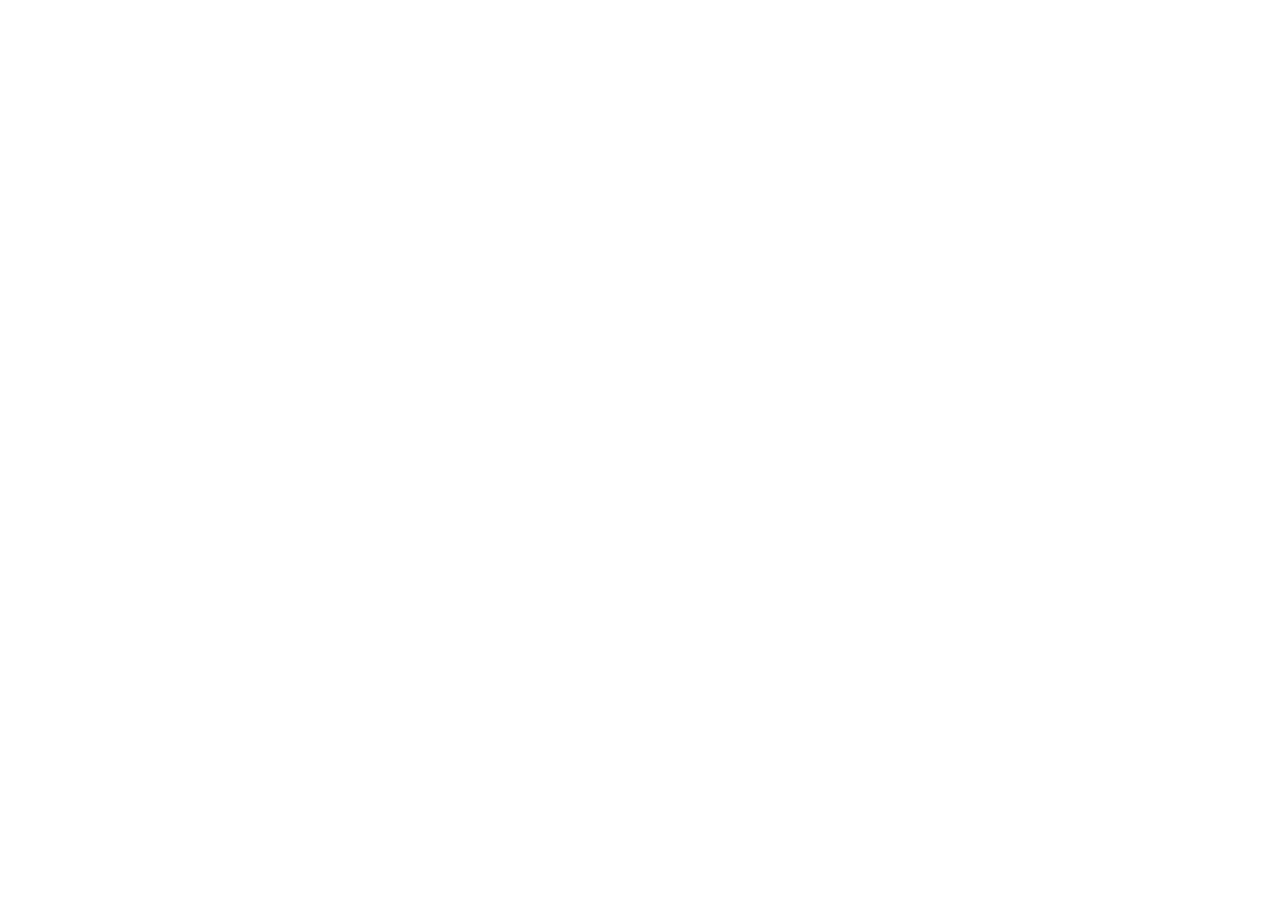
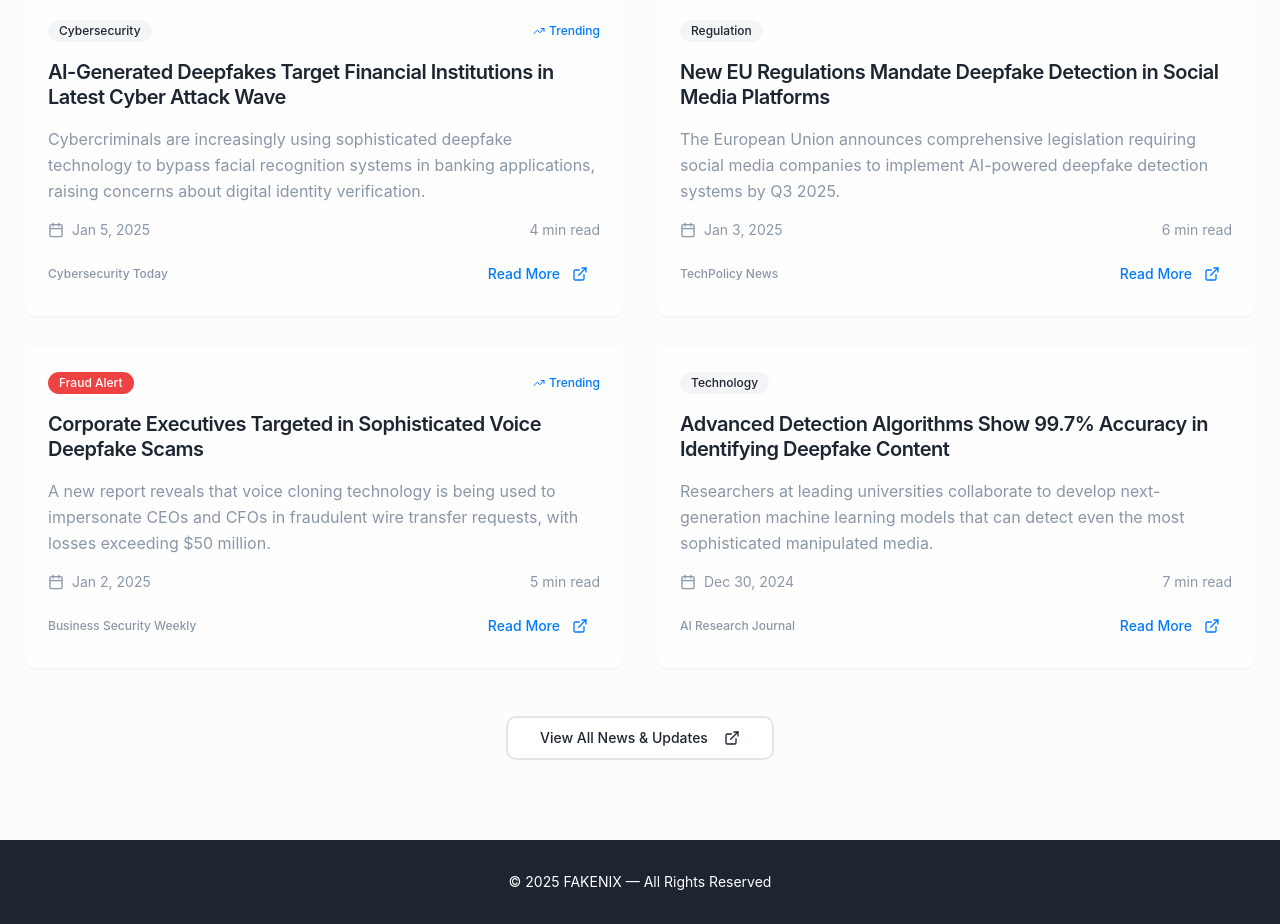
Before and after one commit to Divakar130506/fakenix-trust-hub, a React (Vite) app: page / in a window 1280 px wide. Shown: the part 920-1844 px from the top of the page. Before the commit the page ends 800 px from the top, so only its background shows below. Built offline with nearby package versions, Linux system fonts and the light colour scheme.

Commit message:
Add news content section

```diff
--- /dev/null
+++ b/src/components/NewsSection.tsx
@@ -0,0 +1,130 @@
+import { Card, CardContent, CardHeader, CardTitle } from "@/components/ui/card";
+import { Badge } from "@/components/ui/badge";
+import { Button } from "@/components/ui/button";
+import { Calendar, ExternalLink, TrendingUp } from "lucide-react";
+
+const NewsSection = () => {
+  const newsArticles = [
+    {
+      id: 1,
+      title: "AI-Generated Deepfakes Target Financial Institutions in Latest Cyber Attack Wave",
+      excerpt: "Cybercriminals are increasingly using sophisticated deepfake technology to bypass facial recognition systems in banking applications, raising concerns about digital identity verification.",
+      category: "Cybersecurity",
+      date: "2025-01-05",
+      readTime: "4 min read",
+      trending: true,
+      source: "Cybersecurity Today"
+    },
+    {
+      id: 2,
+      title: "New EU Regulations Mandate Deepfake Detection in Social Media Platforms",
+      excerpt: "The European Union announces comprehensive legislation requiring social media companies to implement AI-powered deepfake detection systems by Q3 2025.",
+      category: "Regulation",
+      date: "2025-01-03",
+      readTime: "6 min read",
+      trending: false,
+      source: "TechPolicy News"
+    },
+    {
+      id: 3,
+      title: "Corporate Executives Targeted in Sophisticated Voice Deepfake Scams",
+      excerpt: "A new report reveals that voice cloning technology is being used to impersonate CEOs and CFOs in fraudulent wire transfer requests, with losses exceeding $50 million.",
+      category: "Fraud Alert",
+      date: "2025-01-02",
+      readTime: "5 min read",
+      trending: true,
+      source: "Business Security Weekly"
+    },
+    {
+      id: 4,
+      title: "Advanced Detection Algorithms Show 99.7% Accuracy in Identifying Deepfake Content",
+      excerpt: "Researchers at leading universities collaborate to develop next-generation machine learning models that can detect even the most sophisticated manipulated media.",
+      category: "Technology",
+      date: "2024-12-30",
+      readTime: "7 min read",
+      trending: false,
+      source: "AI Research Journal"
+    }
+  ];
+
+  return (
+    <section className="py-20 bg-secondary/30">
+      <div className="max-w-7xl mx-auto px-6">
+        {/* Section Header */}
+        <div className="text-center mb-16">
+          <h2 className="text-3xl lg:text-4xl font-bold text-foreground mb-4">
+            Latest Deepfake & Cybersecurity News
+          </h2>
+          <p className="text-xl text-muted-foreground max-w-3xl mx-auto">
+            Stay informed about the latest developments in deepfake detection, cybersecurity threats,
+            and digital media manipulation trends.
+          </p>
+        </div>
+
+        {/* News Grid */}
+        <div className="grid md:grid-cols-2 lg:grid-cols-2 gap-8 mb-12">
+          {newsArticles.map((article) => (
+            <Card key={article.id} className="group hover:shadow-lg transition-all duration-300 border-0 bg-background/60 backdrop-blur-sm">
+              <CardHeader className="pb-4">
+                <div className="flex items-center justify-between mb-3">
+                  <Badge
+                    variant={article.category === 'Fraud Alert' ? 'destructive' : 'secondary'}
+                    className="text-xs font-medium"
+                  >
+                    {article.category}
+                  </Badge>
+                  {article.trending && (
+                    <div className="flex items-center text-primary text-xs font-medium">
+                      <TrendingUp className="w-3 h-3 mr-1" />
+                      Trending
+                    </div>
+                  )}
+                </div>
+                <CardTitle className="text-xl font-semibold leading-tight group-hover:text-primary transition-colors">
+                  {article.title}
+                </CardTitle>
+              </CardHeader>
+              <CardContent className="pt-0">
+                <p className="text-muted-foreground mb-4 leading-relaxed">
+                  {article.excerpt}
+                </p>
+
+                <div className="flex items-center justify-between text-sm text-muted-foreground mb-4">
+                  <div className="flex items-center">
+                    <Calendar className="w-4 h-4 mr-2" />
+                    {new Date(article.date).toLocaleDateString('en-US', {
+                      month: 'short',
+                      day: 'numeric',
+                      year: 'numeric'
+                    })}
+                  </div>
+                  <span>{article.readTime}</span>
+                </div>
+
+                <div className="flex items-center justify-between">
+                  <span className="text-xs text-muted-foreground font-medium">
+                    {article.source}
+                  </span>
+                  <Button variant="ghost" size="sm" className="text-primary hover:text-primary-hover">
+                    Read More
+                    <ExternalLink className="w-3 h-3 ml-1" />
+                  </Button>
+                </div>
+              </CardContent>
+            </Card>
+          ))}
+        </div>
+
+        {/* View All News Button */}
+        <div className="text-center">
+          <Button variant="outline" size="lg" className="border-2 hover:bg-primary hover:text-primary-foreground hover:border-primary">
+            View All News & Updates
+            <ExternalLink className="w-4 h-4 ml-2" />
+          </Button>
+        </div>
+      </div>
+    </section>
+  );
+};
+
+export default NewsSection;
--- a/src/pages/Index.tsx
+++ b/src/pages/Index.tsx
@@ -1,5 +1,6 @@
 import Navbar from "@/components/Navbar";
 import HeroSection from "@/components/HeroSection";
+import NewsSection from "@/components/NewsSection";
 import Footer from "@/components/Footer";
 
 const Index = () => {
@@ -7,6 +8,7 @@ const Index = () => {
     <div className="min-h-screen bg-background">
       <Navbar />
       <HeroSection />
+      <NewsSection />
       <Footer />
     </div>
   );
```
